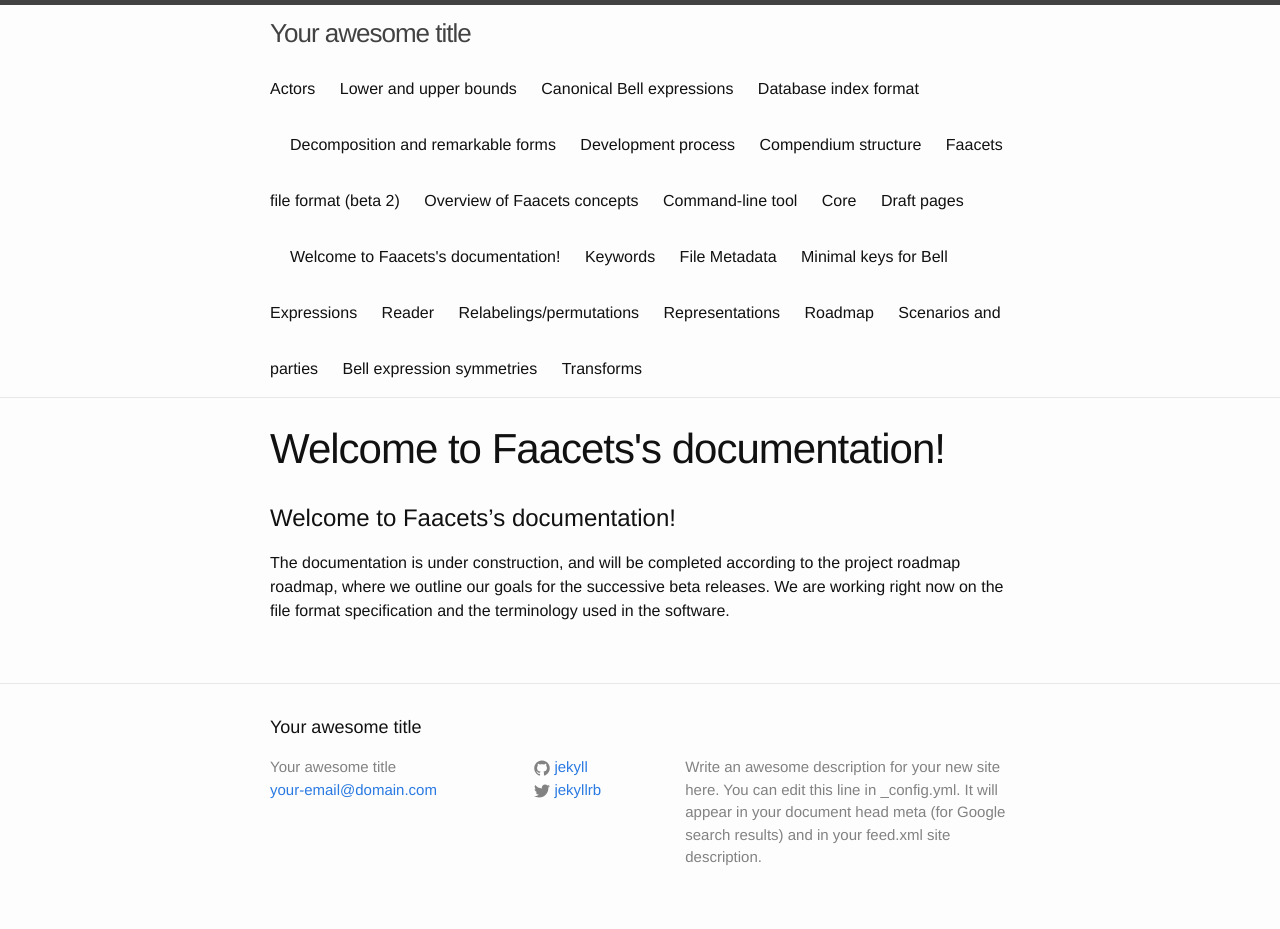
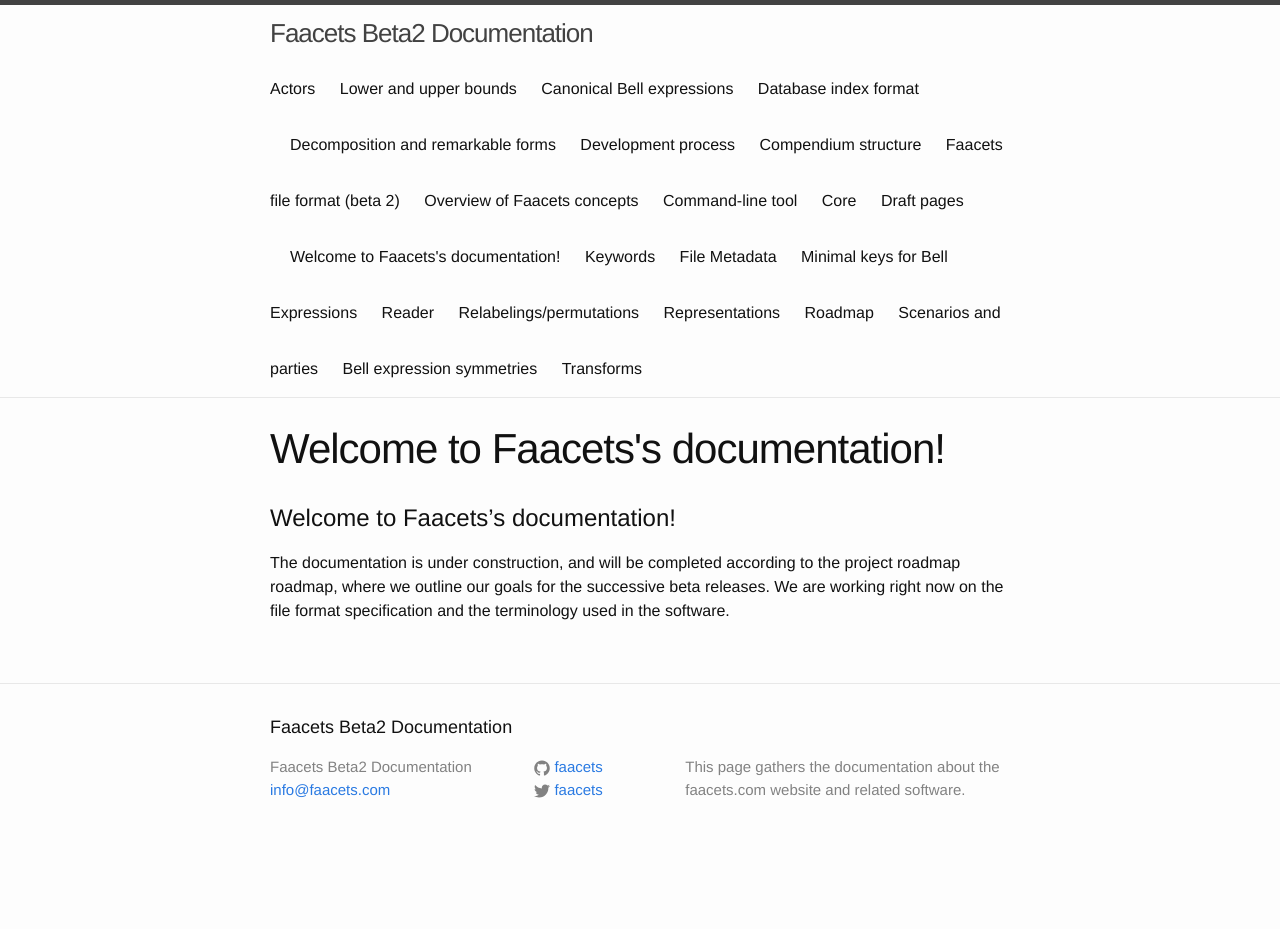
Before and after one commit to denisrosset/faacets-labs, a Jekyll site: the page built from index.md, in a window 1280 px wide. Built offline with Jekyll 4.4.1, drawn with Linux system fonts in a browser that asks for light colours; after the commit the page ends 900 px from its top, so only the background shows below that.

Commit message:
update _config.yml

```diff
--- a/_config.yml
+++ b/_config.yml
@@ -1,14 +1,12 @@
 # Site settings
-title: Your awesome title
-email: your-email@domain.com
+title: Faacets Beta2 Documentation
+email: info@faacets.com
 description: > # this means to ignore newlines until "baseurl:"
-  Write an awesome description for your new site here. You can edit this
-  line in _config.yml. It will appear in your document head meta (for
-  Google search results) and in your feed.xml site description.
+  This page gathers the documentation about the faacets.com website and related software.
 baseurl: "" # the subpath of your site, e.g. /blog/
-url: "http://yourdomain.com" # the base hostname & protocol for your site
-twitter_username: jekyllrb
-github_username:  jekyll
+url: "http://docs.faacets.com" # the base hostname & protocol for your site
+twitter_username: faacets
+github_username:  faacets
 
 # Build settings
 markdown: kramdown
```
